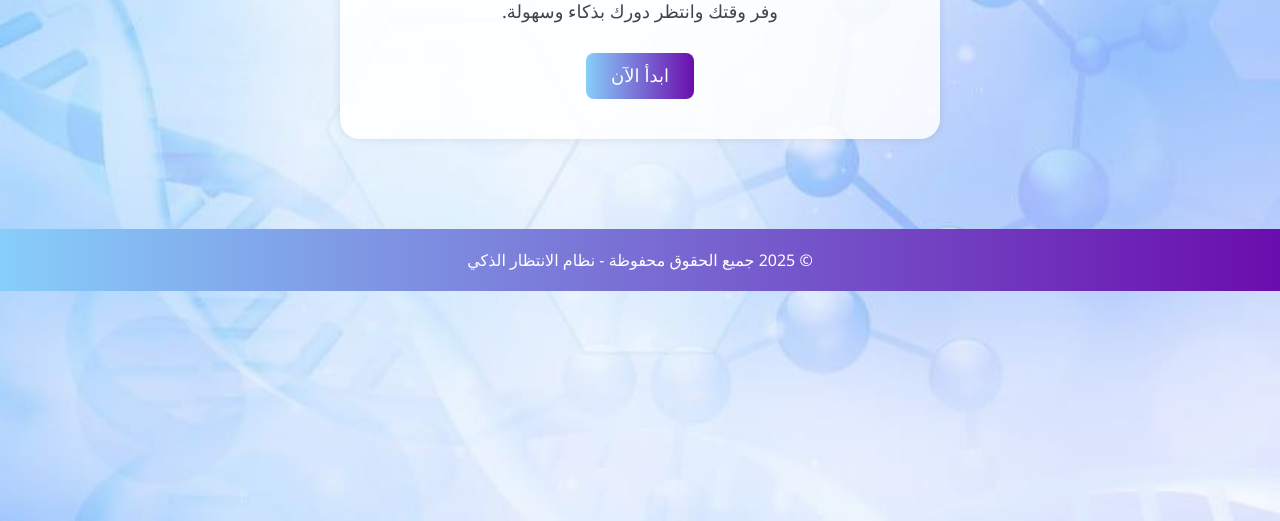
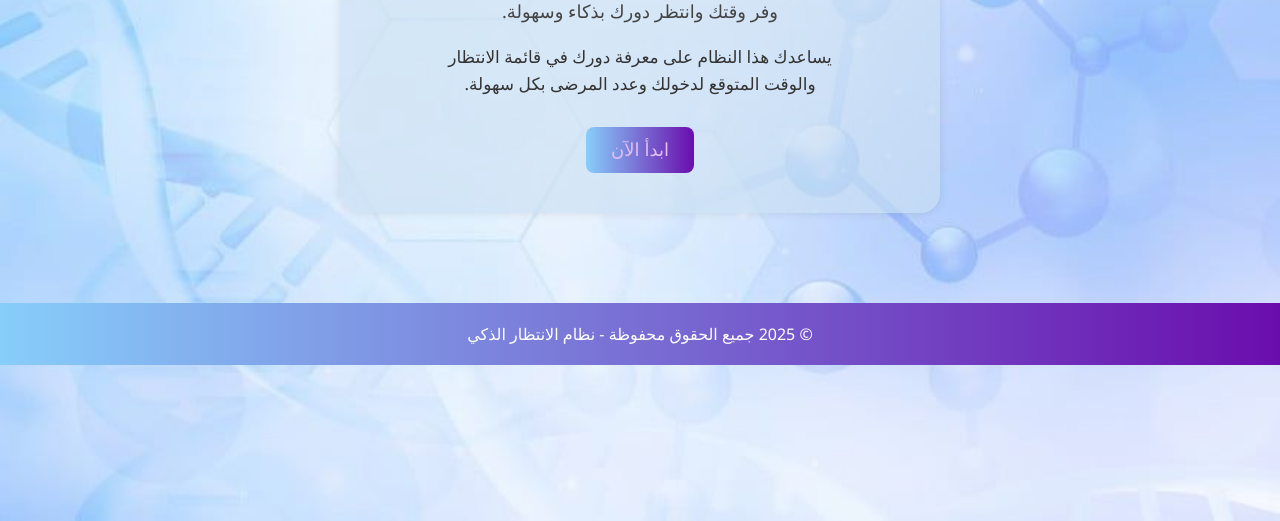
Before and after one commit to Gamih332/smartwait, a plain HTML site: page index.html in a window 1280 px wide. Shown: the part 279-800 px from the top of the page. Drawn offline with Linux system fonts and the light colour scheme.

Commit message:
تعديل تصميم الصفحة الرئيسية وإضافة وصف إضافي

```diff
--- a/index.html
+++ b/index.html
@@ -19,7 +19,7 @@
 
     .main {
       text-align: center;
-      background-color: rgba(255, 255, 255, 0.85);
+      background-color: rgba(202, 223, 243, 0.659);
       margin: 120px auto 90px;
       max-width: 600px;
       padding: 40px 20px;
@@ -36,7 +36,14 @@
     .main p {
       font-size: 18px;
       color: #444;
+      margin-bottom: 20px;
+    }
+
+    .main .extra-info {
+      font-size: 17px;
+      color: #333;
       margin-bottom: 30px;
+      line-height: 1.6;
     }
 
     .start-btn {
@@ -44,7 +51,7 @@
       background: linear-gradient(to left, #6a0dad, #87CEFA);
       border: none;
       border-radius: 8px;
-      color: white;
+      color: rgb(227, 192, 246);
       font-size: 18px;
       cursor: pointer;
     }
@@ -63,6 +70,10 @@
   <div class="main">
     <h1>مرحبًا بك في نظام الانتظار الذكي</h1>
     <p>وفر وقتك وانتظر دورك بذكاء وسهولة.</p>
+    <div class="extra-info">
+      يساعدك هذا النظام على معرفة دورك في قائمة الانتظار<br>
+      والوقت المتوقع لدخولك وعدد المرضى بكل سهولة.
+    </div>
     <button class="start-btn" onclick="start()">ابدأ الآن</button>
   </div>
 
```
